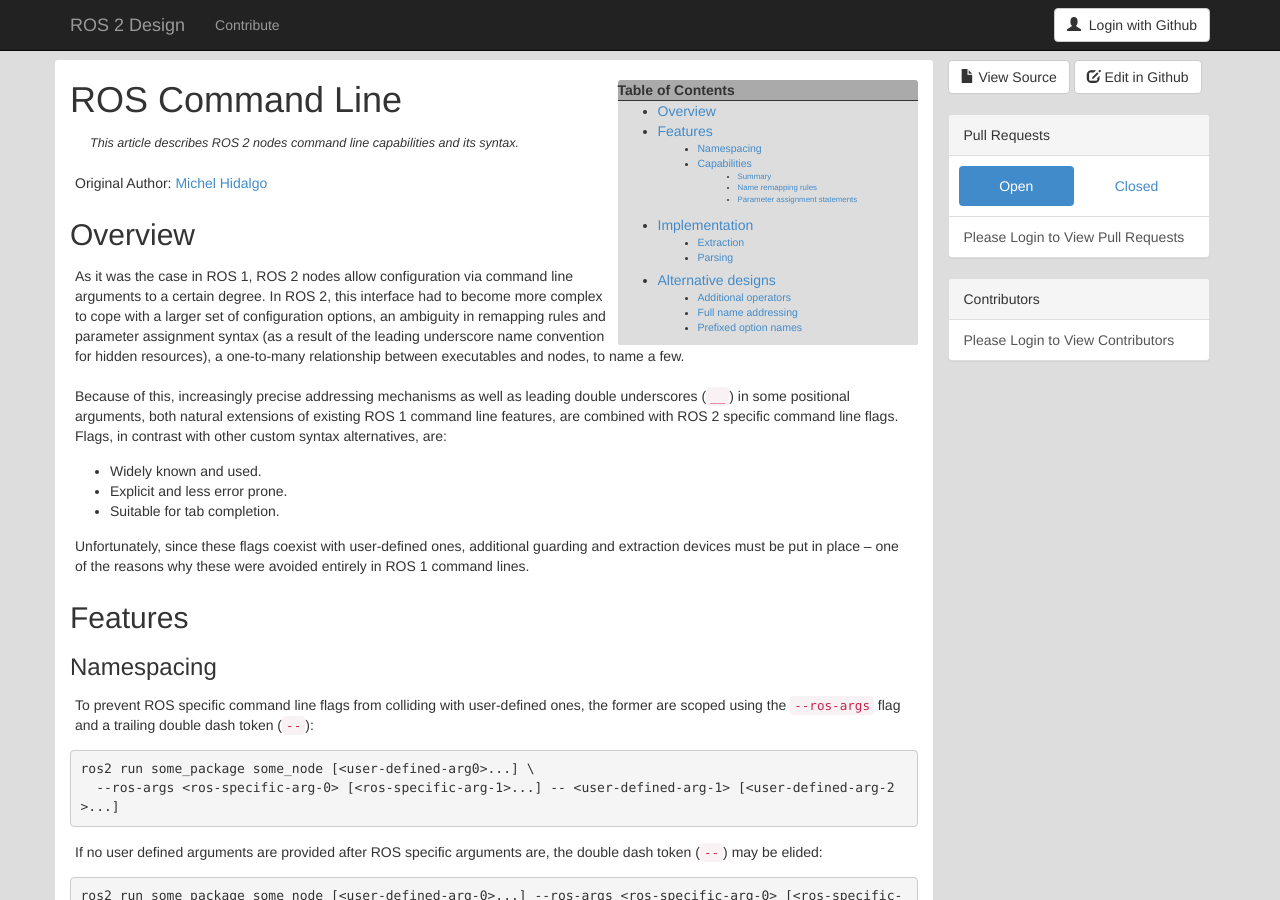
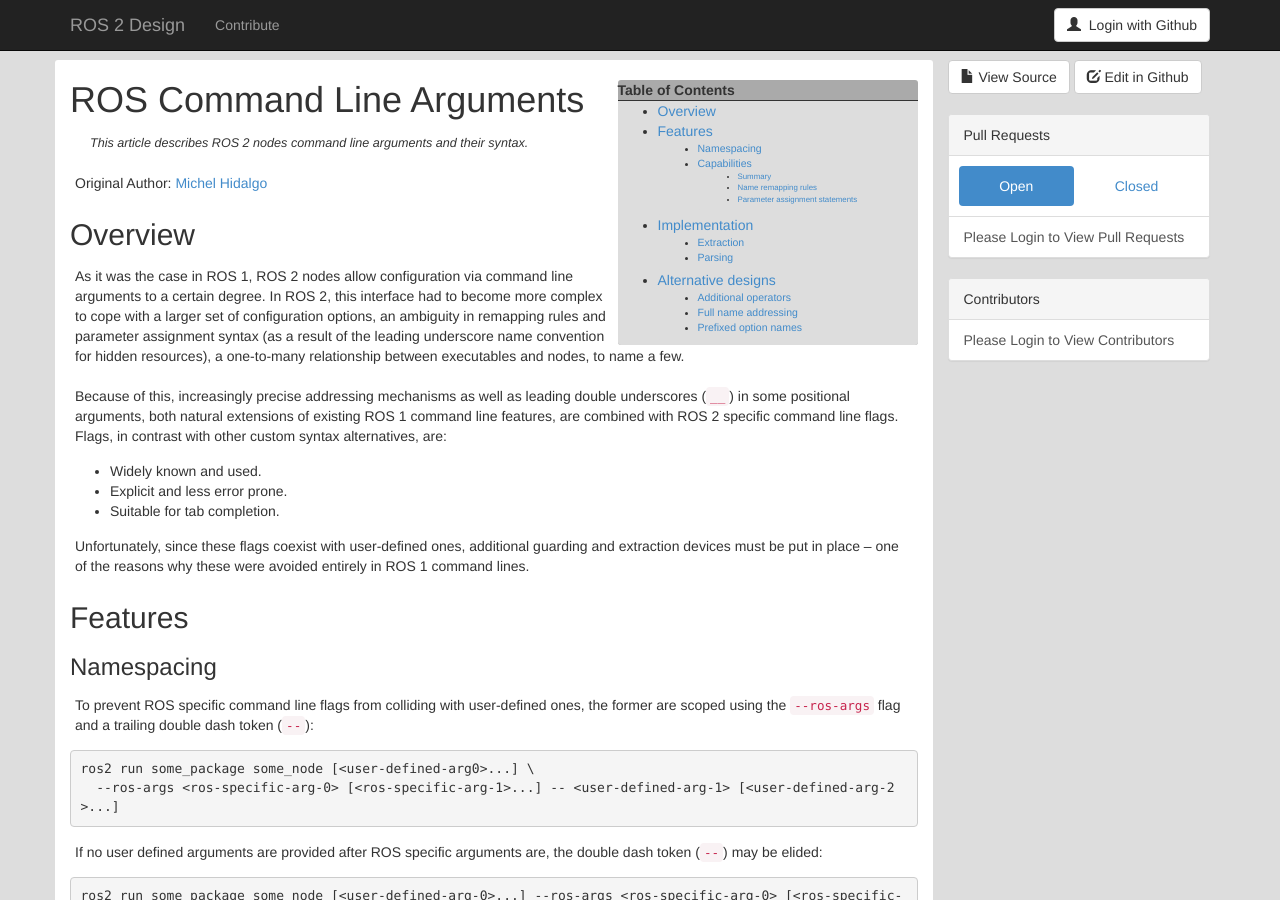
Before and after one commit to ros2/design, a Jekyll site: the page built from articles/150_ros_command_line_arguments.md, in a window 1280 px wide and 900 px high. Built offline with Jekyll 4.4.1, drawn with Linux system fonts in a browser that asks for light colours; nearby versions of some CDN libraries.

Commit message:
Rename command line args article.
Signed-off-by: Michel Hidalgo <michel@ekumenlabs.com>

```diff
--- a/articles/150_ros_command_line.md
+++ b/articles/150_ros_command_line_arguments.md
@@ -1,9 +1,9 @@
 ---
 layout: default
-title: ROS Command Line
-permalink: articles/ros_command_line.html
+title: ROS Command Line Arguments
+permalink: articles/ros_command_line_arguments.html
 abstract:
-  This article describes ROS 2 nodes command line capabilities and its syntax.
+  This article describes ROS 2 nodes command line arguments and their syntax.
 author: '[Michel Hidalgo](https://github.com/hidmic)'
 published: true
 ---
```
